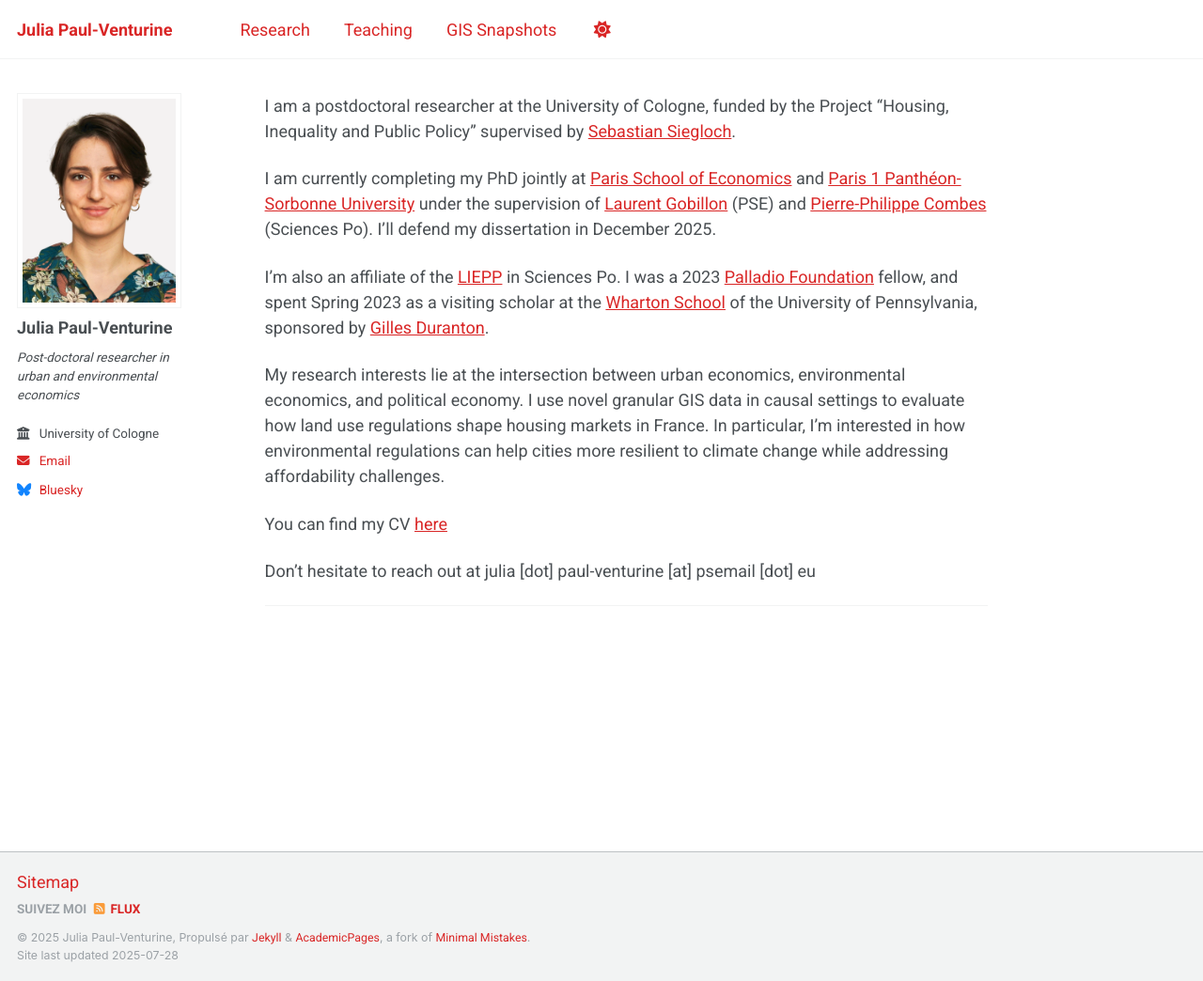
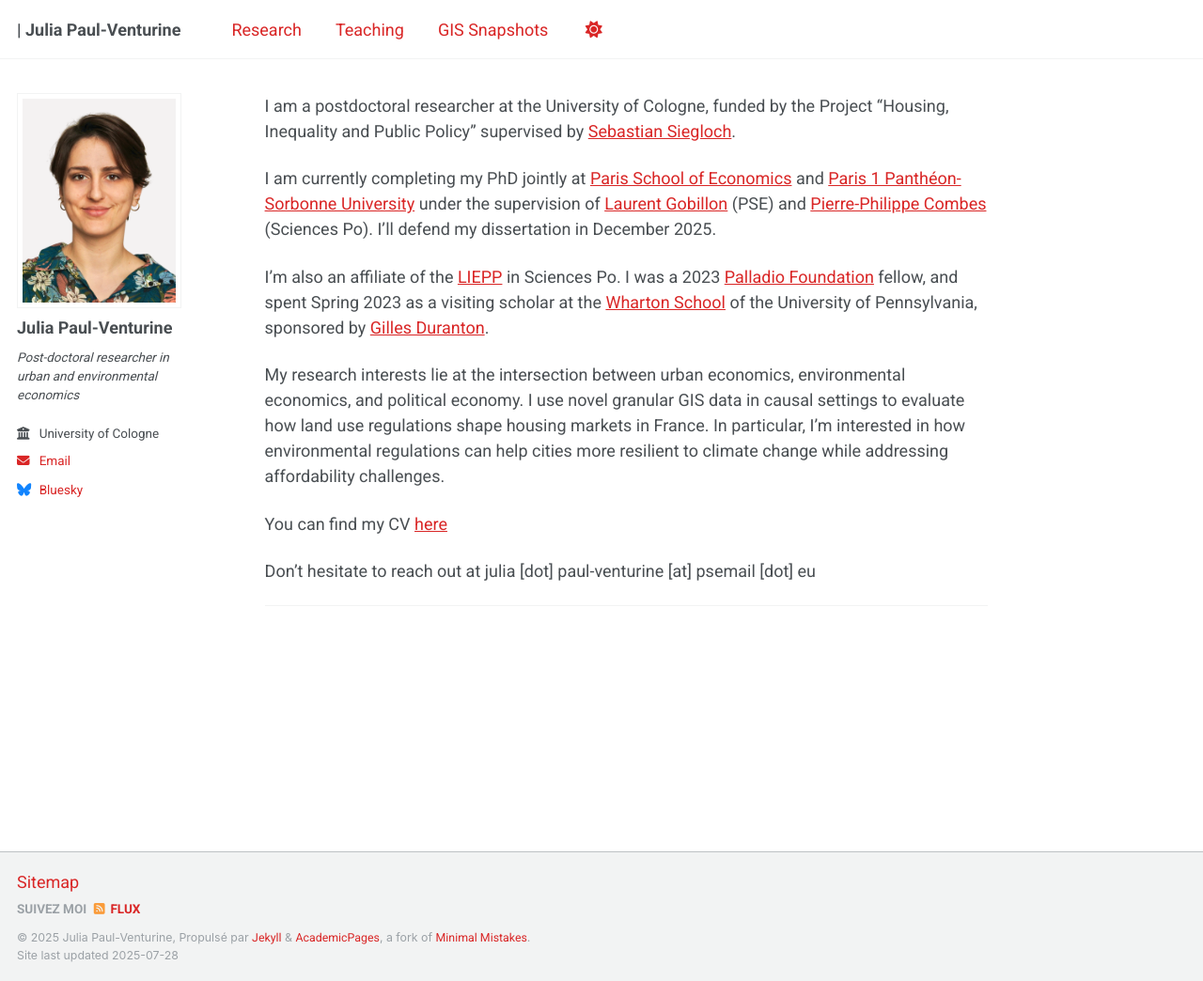
Before and after one commit to julia-paulventurine/julia-paulventurine.github.io, a Jekyll site: the page built from _pages/about.md, in a window 1280 px wide and 1044 px high. Shown: the whole window at 94% size. Built offline with Jekyll 4.4.1, drawn with Linux system fonts in a browser that asks for light colours; a script that is not in the unit is left out.

Commit message:
Update masthead.html

```diff
--- a/_includes/masthead.html
+++ b/_includes/masthead.html
@@ -6,7 +6,16 @@
       <nav id="site-nav" class="greedy-nav">
         <button><div class="navicon"></div></button>
         <ul class="visible-links">
-          <li class="masthead__menu-item masthead__menu-item--lg persist"><a href="{{ base_path }}/">{{ site.title }}</a></li>
+          {% assign home_url = base_path | append: "/" %}
+          <li class="masthead__menu-item masthead__menu-item--lg persist">
+            {% if page.url == home_url %}
+              <!-- Home page: just the site title -->
+              <a href="{{ home_url }}">{{ site.title }}</a>
+            {% else %}
+              <!-- Other pages: “Page Title | Site Title” -->
+              <span>{{ page.title }} | {{ site.title }}</span>
+            {% endif %}
+          </li>
           {% for link in site.data.navigation.main %}
             {% if link.url contains 'http' %}
               {% assign domain = '' %}
```
